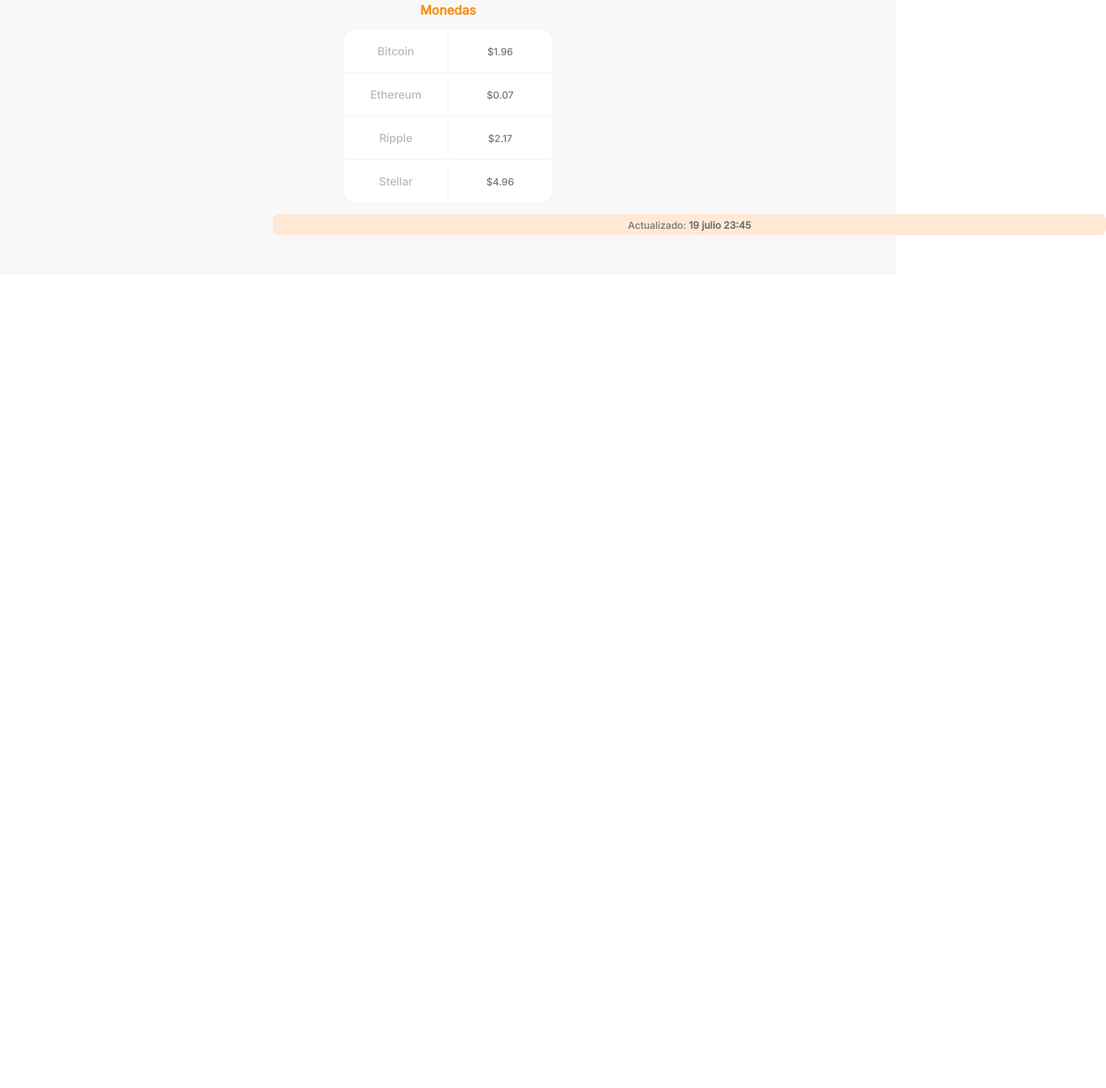
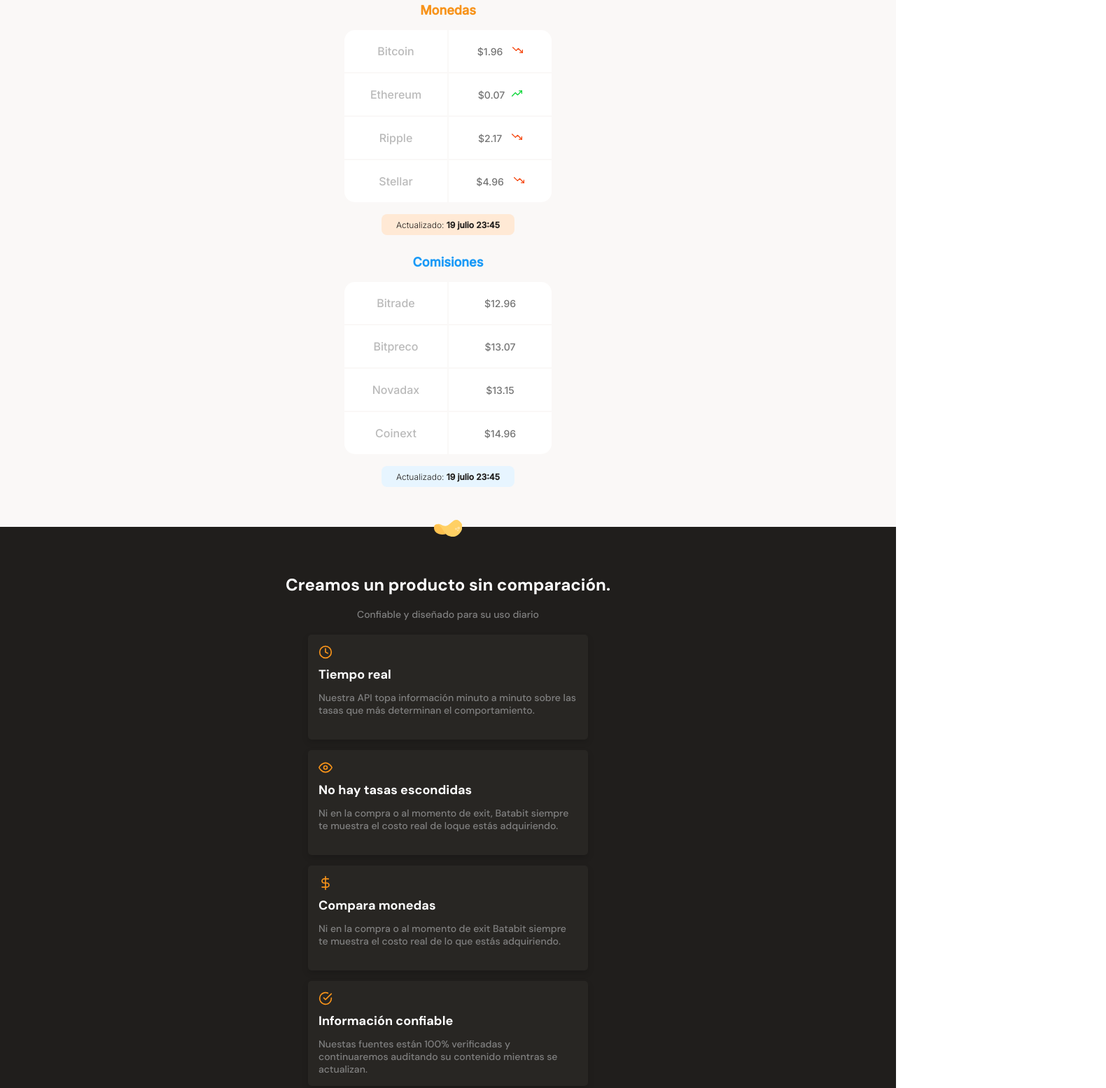
Before and after one commit to Yajayra18/DesponsiveDesign, a plain HTML site: page index.html in a window 1280 px wide. Shown: the part 763-2318 px from the top of the page at 70% size, 1580 px wide, since content can reach past the window. Before the commit the page ends 1156 px from the top, so only its background shows below. Drawn offline with Linux system fonts and the light colour scheme.

Commit message:
2 secciones, tipo de cambio y productos

```diff
--- a/index.html
+++ b/index.html
@@ -38,27 +38,81 @@
               </tr>
               <tr>
                 <td>Ethereum</td>
-                <td class="table__right">$0.07</td>
+                <td class="table__right">$0.07<span class="upg"></span></td>
               </tr>
               <tr>
                 <td>Ripple</td>
-                <td class="table__right">$2.17</td>
+                <td class="table__right">$2.17 <span class="down"></span></td>
               </tr>
               <tr>
                 <td class="table__bottom-left">Stellar</td>
-                <td class="table__bottom-right table__right">$4.96</td>
+                <td class="table__bottom-right table__right">$4.96 <span class="down"></span></td>
               </tr>
             </table>
           </div>
           <div class="currency-table--date">
             <p>Actualizado: <b>19 julio 23:45 </b></p>
           </div>
+        </div>
+        <div class="main-currency-comisiones">
+          <p class="currency-comisiones--tittle">Comisiones</p>
+          <div class="currency-table--container">
 
+
+            <table>
+              <tr> <!-- filas de las tablas-->
+                <td class="table__top-left">Bitrade</td> <!-- informaciòn de esta dentro de la fila-->
+                <td class="table__top-right table__right">$12.96 </td>
+              </tr>
+              <tr>
+                <td>Bitpreco</td>
+                <td class="table__right">$13.07</td>
+              </tr>
+              <tr>
+                <td>Novadax</td>
+                <td class="table__right">$13.15</td>
+              </tr>
+              <tr>
+                <td class="table__bottom-left">Coinext</td>
+                <td class="table__bottom-right table__right">$14.96 </td>
+              </tr>
+            </table>
+          </div>
+          <div class="currency-comisiones--date">
+            <p>Actualizado: <b>19 julio 23:45 </b></p>
+          </div>
         </div>
-
       </section>
     </section>
-    <section></section>
+    <section class="main-product-detail">
+      <span class="product-detail--batata-logo"></span>
+      <div class="product-detail--title">
+        <h2>Creamos un producto sin comparación.</h2>
+        <p>Confiable y diseñado para su uso diario</p>
+      </div>
+      <section class="product-cards--container">
+        <article class="product-detail--card">
+          <span class="clock"></span>
+          <p class="product--card-title">Tiempo real</p>
+          <p class="product--card-body">Nuestra API topa información minuto a minuto sobre las tasas que más determinan el comportamiento.</p>
+        </article>
+        <article class="product-detail--card">
+          <span class="eye"></span>
+          <p class="product--card-title">No hay tasas escondidas</p>
+          <p class="product--card-body">Ni en la compra o al momento de exit, Batabit siempre te muestra el costo real de loque estás adquiriendo.</p>
+        </article>
+        <article class="product-detail--card">
+          <span class="money"></span>
+          <p class="product--card-title">Compara monedas</p>
+          <p class="product--card-body">Ni en la compra o al momento de exit Batabit siempre te muestra el costo real de lo que estás adquiriendo.</p>
+        </article>
+        <article class="product-detail--card">
+          <span class="check"></span>
+          <p class="product--card-title">Información confiable</p>
+          <p class="product--card-body">Nuestas fuentes están 100% verificadas y continuaremos auditando su contenido mientras se actualizan.</p>
+        </article>
+      </section>
+    </section>
     <section></section>
     <section></section>
   </main>
--- a/styles.css
+++ b/styles.css
@@ -15,7 +15,7 @@
   --secondary-blue:#1A9AF7;
   --soft-blue: #E7F5FF;
   --warm-black: #201E1C;
-  --back: #282623;
+  --black: #282623;
   --grey: #BABABA;
   --off-white:#FAF8F7;
   --just-white: #FFFFFF;
@@ -216,7 +216,7 @@
   color: #757575;
 }
 
-.currency-table--container .downr {
+.currency-table--container .down {
   display: inline-block;
   width: 15px;
   height: 15px;
@@ -239,7 +239,7 @@
 }
 
 .currency-table--date {
-  width: 1190px;
+  width: 190px;
   height: 30px;
   margin: 0 auto;
   margin-top: 15px;
@@ -247,3 +247,138 @@
   background-color: var(--soft-orange);
   border-radius: 8px;
 }
+
+.currency-table--date p {
+  font-size: 1.2rem;
+  font-weight: 300;
+  height: 1.5rem;
+  color: var(--warm-black);
+}
+
+.main-currency-comisiones {
+  width: 70%;
+  min-width: 235px;
+  max-width: 500px;
+  height: 360px;
+  margin: 0 auto;
+  font-family: "Inter", sans-serif;
+}
+
+.main-currency-comisiones .currency-comisiones--tittle {
+  margin-bottom: 15px;
+  font-size: 1.8rem;
+  font-weight: bold;
+  line-height: 2.3rem;
+  color: var(--secondary-blue);
+}
+
+.currency-comisiones--date {
+  width: 190px;
+  height: 30px;
+  margin: 0 auto;
+  margin-top: 15px;
+  padding: 8px;
+  background-color: var(--soft-blue);
+  border-radius: 8px;
+}
+
+.currency-comisiones--date p {
+  font-size: 1.2rem;
+  font-weight: 300;
+  height: 1.5rem;
+  color: var(--warm-black);
+}
+
+.main-product-detail {
+  position: relative;
+  width: 100%;
+  min-width: 320px;
+  height: auto;
+  padding: 20px 10px;
+  background-color: var(--warm-black);
+}
+
+.product-detail--batata-logo{
+  position: absolute;
+  width: 40px;
+  height: 25px;
+  top: -10px;
+  left: calc(50% - 20px);
+  background-image: url('./assets/icons/batata.svg');
+  background-repeat: no-repeat;
+}
+
+.product-detail--title {
+  width: 90%;
+  min-width: 288px;
+  height: auto;
+  margin: 0 auto;
+  margin-top: 50px;
+  text-align:center;
+}
+
+.product-detail--title h2 {
+  margin-bottom: 20px;
+  font-size: 2.4rem;
+  font-weight: bold;
+  line-height: 2.6rem;
+  color: var(--just-white);
+}
+
+.product-detail--title p {
+  margin-bottom: 20px;
+  font-size: 1.4rem;
+  font-weight: 500;
+  line-height: 1.8rem;
+  color: #808080;
+}
+
+.product-detail--card {
+  width: 90%;
+  min-width: 288px;
+  max-width: 400px;
+  min-height: 150px;
+  margin: 15px auto;
+  padding: 15px;
+  background-color: var(--black);
+  border-radius: 5px;
+  box-shadow: 0 4px 8px rgba(0, 0, 0, 0.15);
+}
+
+.product-detail--card span {
+  display: inline-block;
+  width: 20px;
+  height: 20px;
+  margin-bottom: 10px;
+  background-size: cover;
+  background-position: center;
+  background-repeat: no-repeat;
+}
+
+.product-detail--card .clock {
+  background-image:url('./assets/icons/clock.svg');
+}
+.product-detail--card .money {
+  background-image:url('./assets/icons/dollar-sign.svg');
+}
+.product-detail--card .eye {
+  background-image:url('./assets/icons/eye.svg');
+}
+.product-detail--card .check {
+  background-image:url('./assets/icons/check-circle.svg');
+}
+
+.product--card-title {
+  margin-bottom: 15px;
+  font-size: 1.8rem;
+  font-weight: bold;
+  line-height: 1.8rem;
+  color: var(--just-white);
+}
+
+.product--card-body {
+  font-size: 1.4rem;
+  font-weight: 500;
+  line-height: 1.8rem;
+  color: #808080;
+}
```
